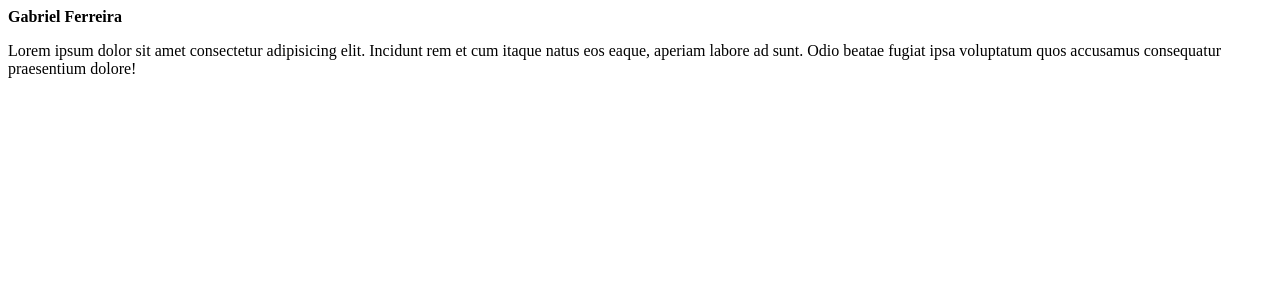
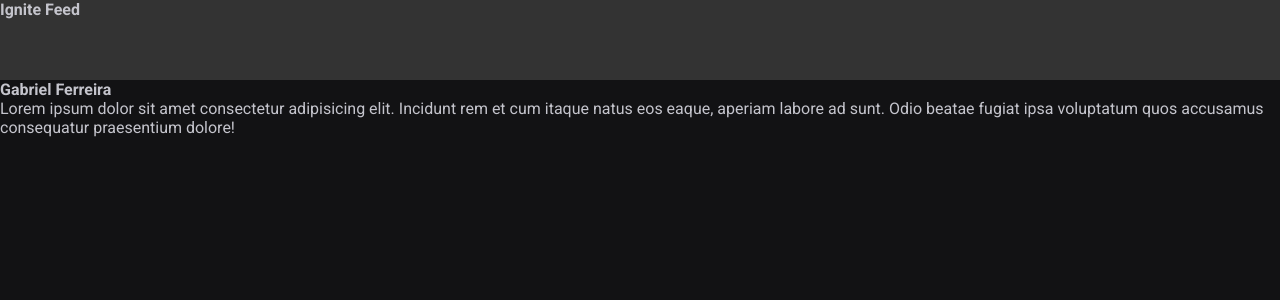
Before and after one commit to gabrieloliveiracrz/learning-hub, a React (Vite) app: page / in a window 1280 px wide. Shown: the top 300 px of the page. Built offline with nearby package versions, Linux system fonts and the light colour scheme.

Commit message:
include global style

```diff
--- a/index.html
+++ b/index.html
@@ -1,12 +1,20 @@
 <!doctype html>
 <html lang="en">
+
 <head>
   <meta charset="UTF-8" />
+  <link rel="preconnect" href="https://fonts.googleapis.com"/>
+  <link rel="preconnect" href="https://fonts.gstatic.com" crossorigin/>
+
+  <link href="https://fonts.googleapis.com/css2?family=Roboto:wght@100;400;700&display=swap" rel="stylesheet"/>
   <meta name="viewport" content="width=device-width, initial-scale=1.0" />
+
   <title>Vite + React</title>
 </head>
+
 <body>
   <div id="root"></div>
   <script type="module" src="/src/main.jsx"></script>
 </body>
+
 </html>
--- a/src/App.jsx
+++ b/src/App.jsx
@@ -1,8 +1,12 @@
+import { Header } from "./components/Header"
 import { Post } from "./Post"
+
+import './global.css'
 
 export function App() {
   return (
     <div>
+      <Header />
       <Post
         author="Gabriel Ferreira"
         content="Lorem ipsum dolor sit amet consectetur adipisicing elit. Incidunt rem et cum itaque natus eos eaque, aperiam labore ad sunt. Odio beatae fugiat ipsa voluptatum quos accusamus consequatur praesentium dolore!"
--- /dev/null
+++ b/src/components/Header.jsx
@@ -0,0 +1,9 @@
+import styles from './Header.module.css'
+
+export function Header() {
+    return (
+        <header className={styles.header}>
+            <strong>Ignite Feed</strong>
+        </header>
+    )
+}
--- /dev/null
+++ b/src/components/Header.module.css
@@ -0,0 +1,4 @@
+.header {
+    background: #333;
+    height: 80px;
+}
--- /dev/null
+++ b/src/global.css
@@ -0,0 +1,30 @@
+:root {
+    --white: #fff;
+    --gray-100: #e1e1e6;
+    --gray-300: #c4c4cc;
+    --gray-400: #8d8d99;
+    --gray-600: #323238;
+    --gray-700: #29292e;
+    --gray-800: #202024;
+    --gray-900: #121214;
+
+    --green-500: #00875f
+}
+
+* {
+    margin: 0;
+    padding: 0;
+    box-sizing: border-box;
+}
+
+body {
+    background: var(--gray-900);
+    color: var(--gray-300);
+    -webkit-font-smoothing: antialiased;
+}
+
+body, input, textarea, button {
+    font-family: 'Roboto', sans-serif;
+    font-weight: 400;
+    font-size: 1rem;
+}
```
Lines whose indentation alone changed are shown as unchanged.
